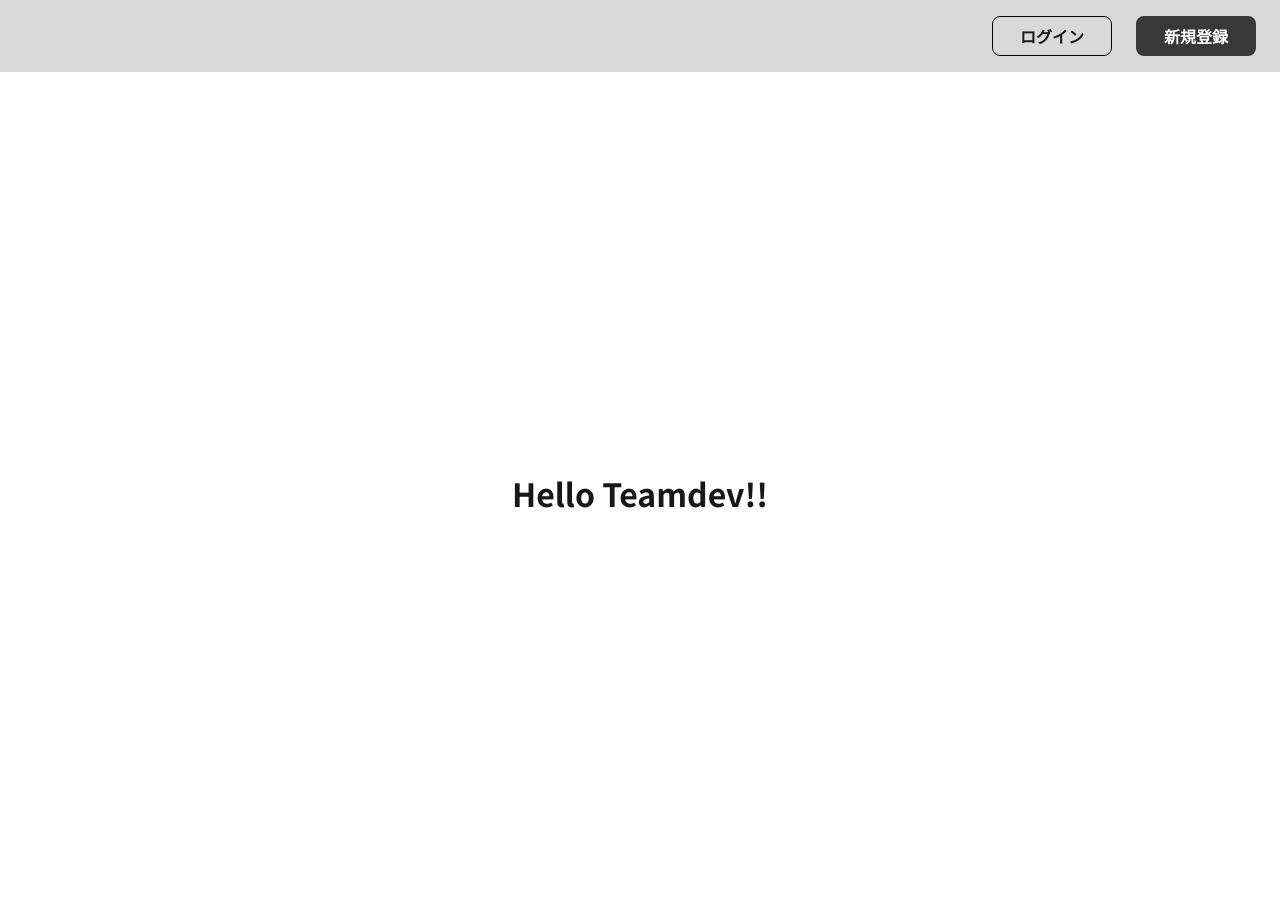
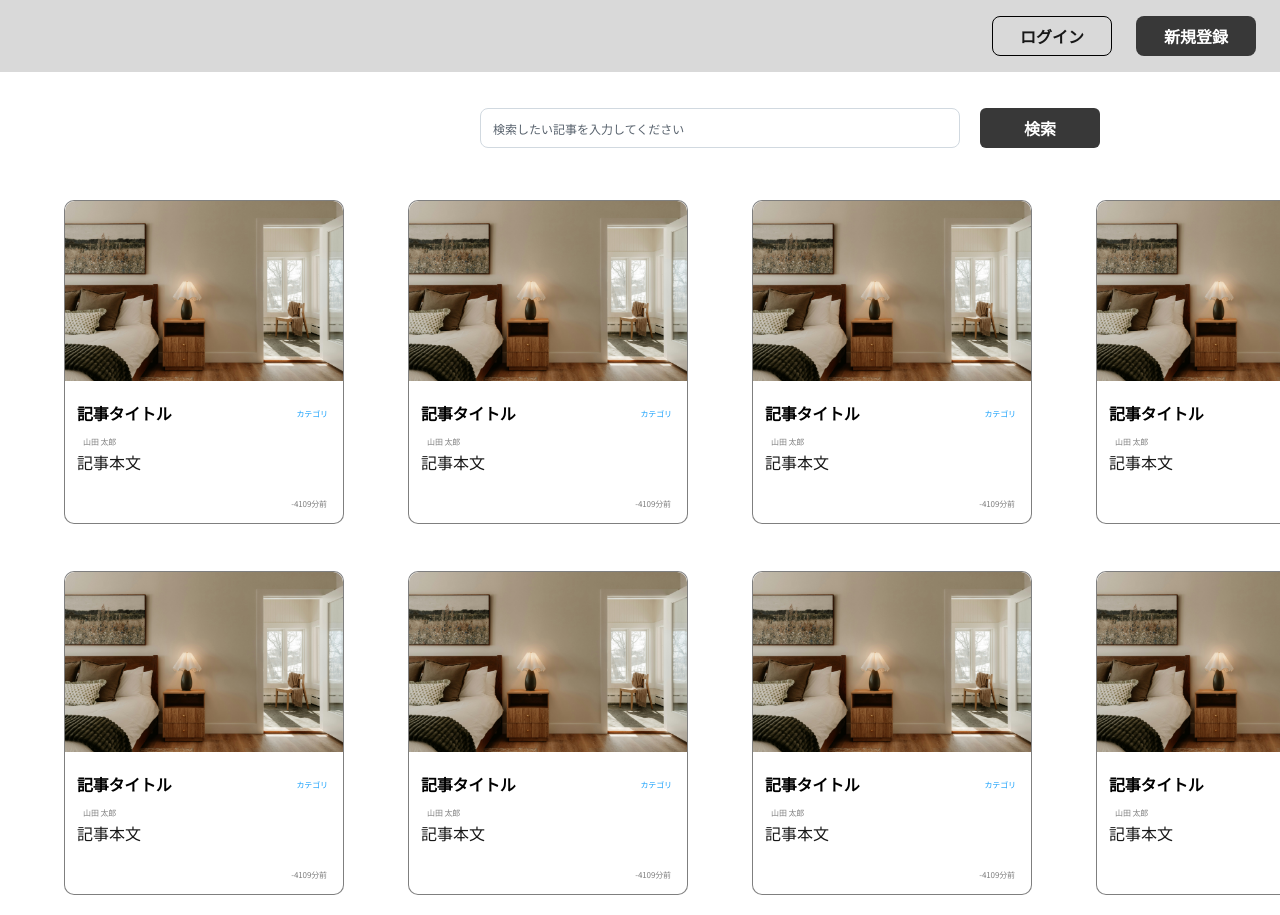
Before and after one commit to if-mentor/teamdev_26, a Next.js app: page / in a window 1280 px wide. Built offline with nearby package versions, Linux system fonts and the light colour scheme.

Commit message:
feat: ホーム画面を作成

```diff
--- a/src/app/page.tsx
+++ b/src/app/page.tsx
@@ -1,9 +1,39 @@
 import styles from "./styles.module.css";
+import Input from "@/components/Input";
+import Button from "@/components/Button";
+import Card from "@/components/Card";
 
 export default function Home() {
+  const articles = Array.from({ length: 8 }, (_, index) => ({
+    id: index + 1,
+    title: "記事タイトル",
+    author: "山田 太郎",
+    category: "カテゴリ",
+    imageUrl: "/sample1.jpg",
+    content: "記事本文",
+    createdAt: "2026-09-30T12:00:00+09:00",
+  }));
+
   return (
     <div>
-      <h1 className={styles.title}>Hello Teamdev!!</h1>
+      <div className={styles.searchArea}>
+        <Input placeholder="検索したい記事を入力してください" variantSize="medium" />
+        <Button label="検索" type="button" variant="secondary" size="medium" />
+      </div>
+
+      <div className={styles.cardList}>
+        {articles.map((article) => (
+          <Card
+            key={article.id}
+            title={article.title}
+            author={article.author}
+            category={article.category}
+            imageUrl={article.imageUrl}
+            content={article.content}
+            createdAt={article.createdAt}
+          />
+        ))}
+      </div>
     </div>
   );
 }
--- a/src/app/styles.module.css
+++ b/src/app/styles.module.css
@@ -1,6 +1,15 @@
-.title {
-  height: 100vh;
+.searchArea {
   display: flex;
-  justify-content: center;
-  align-items: center;
+  gap: 20px;
+  margin-left: 480px;
+  margin-top: 36px;
 }
+
+.cardList {
+  display: grid;
+  grid-template-columns: repeat(4, 280px);
+  column-gap: 64px;
+  row-gap: 47px;
+  margin-left: 64px;
+  margin-top: 52px;
+}
```
